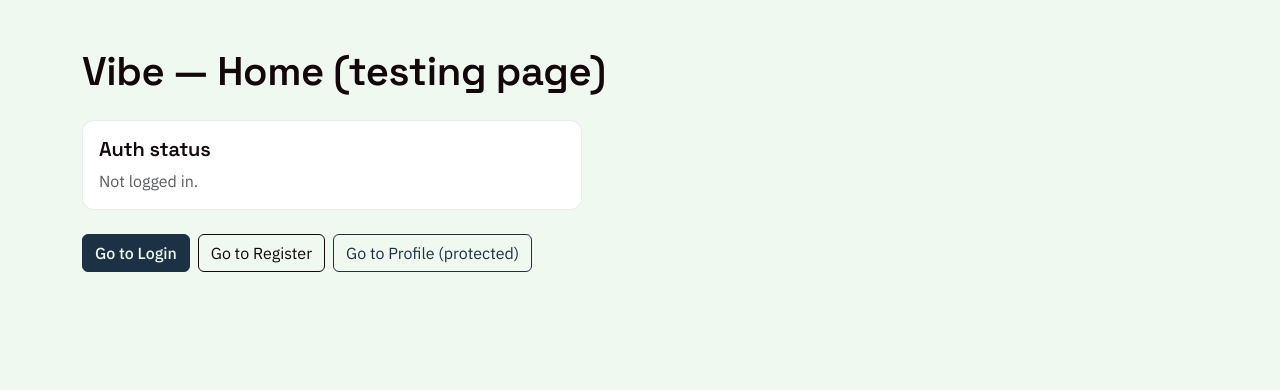
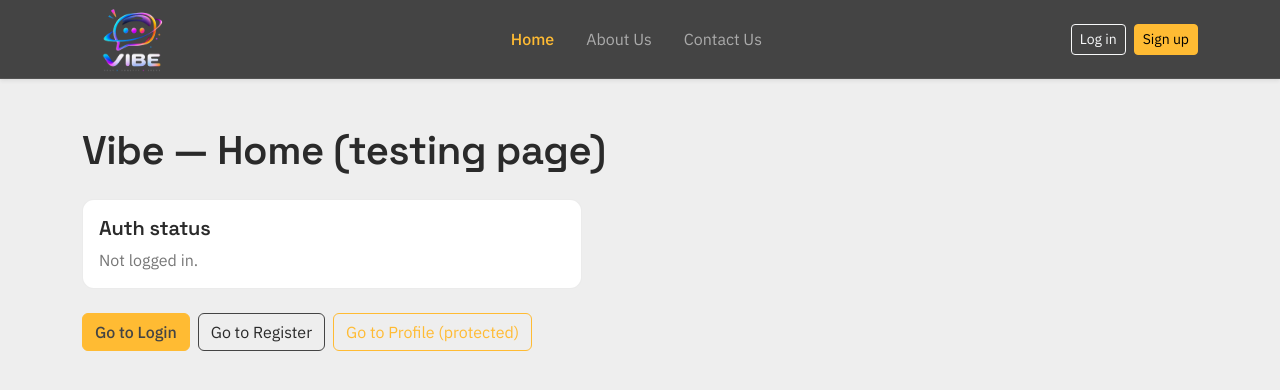
Before and after one commit to Gaurab-Tandukar/Vibe, a React (Vite) app in the folder Vibe-frontend/: page / in a window 1280 px wide. Shown: the top 390 px of the page. Built offline with nearby package versions, Linux system fonts and the light colour scheme; no server answers.

Commit message:
theme changed + navbar modified

```diff
--- a/Vibe-frontend/src/App.jsx
+++ b/Vibe-frontend/src/App.jsx
@@ -1,6 +1,19 @@
+import { useEffect } from "react";
+import { useLocation } from "react-router-dom";
 import "./App.css";
 import AppRoutes from "./routes/AppRoutes";
+
 function App() {
+  const location = useLocation();
+
+  // Safety net: Bootstrap's offcanvas sometimes leaves "overflow: hidden"
+  // stuck on <body> if the panel doesn't close cleanly during navigation.
+  // Clearing it on every route change guarantees scrolling never stays locked.
+  useEffect(() => {
+    document.body.style.overflow = "";
+    document.body.classList.remove("offcanvas-backdrop");
+  }, [location]);
+
   return <AppRoutes />;
 }
 
--- a/Vibe-frontend/src/components/Navbar.jsx
+++ b/Vibe-frontend/src/components/Navbar.jsx
@@ -0,0 +1,146 @@
+import { Link, NavLink, useNavigate } from "react-router-dom";
+import { useAuth } from "../hooks/useAuth";
+import vibeLogo from "../assets/vibe-logo.png";
+
+export default function Navbar() {
+  const { isAuthenticated, user, logout } = useAuth();
+  const navigate = useNavigate();
+
+  function handleLogout() {
+    logout();
+    navigate("/login");
+  }
+
+  return (
+    <nav
+      className="navbar navbar-expand-lg navbar-dark shadow-sm"
+      style={{
+        backgroundColor: "#444444",
+        borderBottom: "1px solid rgba(255,255,255,0.08)",
+        paddingTop: "0.35rem",
+        paddingBottom: "0.35rem",
+        overflow: "visible",
+      }}
+    >
+      <div className="container" style={{ overflow: "visible" }}>
+        <Link
+          className="navbar-brand fw-bold d-flex align-items-center"
+          to="/"
+          style={{ overflow: "visible" }}
+        >
+          <img
+            src={vibeLogo}
+            alt="Vibe Logo"
+            style={{
+              height: "96px",
+              marginTop: "-15px",
+              marginBottom: "-24px",
+              marginRight: "8px",
+            }}
+          />
+        </Link>
+
+        <button
+          className="navbar-toggler"
+          type="button"
+          data-bs-toggle="offcanvas"
+          data-bs-target="#navbarOffcanvas"
+          aria-controls="navbarOffcanvas"
+          aria-label="Toggle navigation"
+        >
+          <span className="navbar-toggler-icon"></span>
+        </button>
+
+        <div
+          className="offcanvas offcanvas-end text-bg-dark offcanvas-lg w-50"
+          tabIndex="-1"
+          id="navbarOffcanvas"
+          aria-labelledby="navbarOffcanvasLabel"
+        >
+          <div className="offcanvas-header">
+            <h5 className="offcanvas-title" id="navbarOffcanvasLabel">
+              Vibe
+            </h5>
+            <button
+              type="button"
+              className="btn-close btn-close-white"
+              data-bs-dismiss="offcanvas"
+              data-bs-target="#navbarOffcanvas"
+              aria-label="Close"
+            ></button>
+          </div>
+
+          {/*
+            "d-flex flex-column h-100" on mobile: nav links sit at the top,
+            and "mt-auto" on the buttons wrapper pushes it all the way to the
+            bottom of the panel. On desktop (lg+), "d-lg-flex" + "flex-lg-row"
+            below overrides this back to a normal inline row, matching the
+            rest of the navbar.
+          */}
+          <div className="offcanvas-body d-flex flex-column flex-lg-row h-100 h-lg-auto align-items-lg-center justify-content-lg-between">
+            <ul className="navbar-nav flex-grow-1 justify-content-center gap-3 mb-3 mb-lg-0">
+              <li className="nav-item">
+                <NavLink className="nav-link" to="/" end>
+                  Home
+                </NavLink>
+              </li>
+              <li className="nav-item">
+                <NavLink className="nav-link" to="/about">
+                  About Us
+                </NavLink>
+              </li>
+              <li className="nav-item">
+                <NavLink className="nav-link" to="/contact">
+                  Contact Us
+                </NavLink>
+              </li>
+              {isAuthenticated && (
+                <li className="nav-item">
+                  <NavLink className="nav-link" to="/profile">
+                    Profile
+                  </NavLink>
+                </li>
+              )}
+            </ul>
+
+            {/*
+              Mobile: stacked, full-width buttons pinned to the bottom (d-grid + mt-auto).
+              Desktop (lg+): back to a normal inline row next to the nav links.
+            */}
+            <div className="d-grid gap-2 d-lg-flex align-items-lg-center mt-auto mt-lg-0">
+              {isAuthenticated ? (
+                <>
+                  <span className="navbar-text mb-2 mb-lg-0 me-lg-2 text-center">
+                    Hi, {user?.username}
+                  </span>
+                  <button
+                    className="btn btn-outline-light btn-sm"
+                    onClick={handleLogout}
+                  >
+                    Log out
+                  </button>
+                </>
+              ) : (
+                <>
+                  <Link to="/login" className="btn btn-outline-light btn-sm">
+                    Log in
+                  </Link>
+                  <Link
+                    to="/register"
+                    className="btn btn-light btn-sm"
+                    style={{
+                      backgroundColor: "var(--vibe-highlight)",
+                      borderColor: "var(--vibe-highlight)",
+                    }}
+                  >
+                    Sign up
+                  </Link>
+                </>
+              )}
+            </div>
+          </div>
+        </div>
+      </div>
+    </nav>
+  );
+}
--- a/Vibe-frontend/src/index.css
+++ b/Vibe-frontend/src/index.css
@@ -3,11 +3,12 @@
 @import url("https://fonts.googleapis.com/css2?family=Space+Grotesk:wght@500;600;700&family=IBM+Plex+Sans:wght@400;500;600&display=swap");
 
 :root {
-  --vibe-bg: #eff9f0;
-  --vibe-ink: #13070c;
-  --vibe-primary: #1c3144;
-  --vibe-primary-hover: #142433;
-  --vibe-primary-soft: rgba(28, 49, 68, 0.08);
+  --vibe-bg: #eee; /* page background - primary */
+  --vibe-surface: #444444; /* navbar, cards, offcanvas - secondary */
+  --vibe-ink: #2a2a2a; /* text directly on the white page (not inside a dark surface) */
+  --vibe-on-dark: #fffefe; /* text inside navbar/cards/dark surfaces */
+  --vibe-highlight: #ffbb33; /* accent - buttons, links, focus, active states */
+  --vibe-highlight-hover: #e6a62e;
 
   --vibe-font-heading: "Space Grotesk", sans-serif;
   --vibe-font-body: "IBM Plex Sans", sans-serif;
@@ -24,93 +25,118 @@ h2,
 h3,
 h4,
 h5,
-h6,
-.card-title {
+h6 {
   font-family: var(--vibe-font-heading);
   font-weight: 600;
   letter-spacing: -0.01em;
+  color: var(--vibe-ink);
+}
+
+.text-muted {
+  color: #777777 !important;
 }
 
 /* ===== Buttons ===== */
 .btn-primary {
-  background-color: var(--vibe-primary);
-  border-color: var(--vibe-primary);
-  color: var(--vibe-bg);
+  background-color: var(--vibe-highlight);
+  border-color: var(--vibe-highlight);
+  color: var(--vibe-surface);
   font-weight: 500;
 }
 
 .btn-primary:hover,
 .btn-primary:focus,
 .btn-primary:active {
-  background-color: var(--vibe-primary-hover);
-  border-color: var(--vibe-primary-hover);
-  color: var(--vibe-bg);
+  background-color: var(--vibe-highlight-hover);
+  border-color: var(--vibe-highlight-hover);
+  color: var(--vibe-surface);
 }
 
 .btn-outline-primary {
-  color: var(--vibe-primary);
-  border-color: var(--vibe-primary);
+  color: var(--vibe-highlight);
+  border-color: var(--vibe-highlight);
 }
 
 .btn-outline-primary:hover {
-  background-color: var(--vibe-primary);
-  color: var(--vibe-bg);
+  background-color: var(--vibe-highlight);
+  color: var(--vibe-surface);
 }
 
 .btn-secondary {
   background-color: transparent;
-  border-color: var(--vibe-ink);
+  border-color: var(--vibe-surface);
   color: var(--vibe-ink);
 }
 
 .btn-secondary:hover {
-  background-color: var(--vibe-ink);
-  border-color: var(--vibe-ink);
-  color: var(--vibe-bg);
+  background-color: var(--vibe-surface);
+  border-color: var(--vibe-surface);
+  color: var(--vibe-on-dark);
 }
 
 /* ===== Links ===== */
 a {
-  color: var(--vibe-primary);
+  color: var(--vibe-highlight);
   text-decoration: underline;
   text-underline-offset: 2px;
 }
 
 a:hover {
-  color: var(--vibe-primary-hover);
+  color: var(--vibe-highlight-hover);
 }
 
-/* ===== Cards ===== */
+/* ===== Cards (light surface - navbar stays dark separately) ===== */
 .card {
   background-color: #ffffff;
-  border: 1px solid rgba(19, 7, 12, 0.08);
+  border: 1px solid rgba(0, 0, 0, 0.08);
   border-radius: 0.75rem;
   color: var(--vibe-ink);
 }
 
-/* ===== Forms ===== */
+.card-title,
+.card-body,
+.card-text {
+  color: var(--vibe-ink);
+}
+
+/* ===== Forms (sit inside light cards) ===== */
 .form-label {
   font-weight: 500;
   font-size: 0.9rem;
+  color: var(--vibe-ink);
 }
 
 .form-control {
-  border-color: rgba(19, 7, 12, 0.15);
+  background-color: #ffffff;
+  border-color: rgba(0, 0, 0, 0.15);
+  color: var(--vibe-ink);
 }
 
 .form-control:focus {
-  border-color: var(--vibe-primary);
-  box-shadow: 0 0 0 0.2rem var(--vibe-primary-soft);
+  background-color: #ffffff;
+  color: var(--vibe-ink);
+  border-color: var(--vibe-highlight);
+  box-shadow: 0 0 0 0.2rem rgba(255, 187, 51, 0.25);
+}
+
+.form-control::placeholder {
+  color: #999999;
 }
 
 /* ===== Alerts ===== */
 .alert-danger {
-  background-color: #fdecea;
-  border-color: rgba(220, 53, 69, 0.2);
-  color: #7a1f1f;
+  background-color: rgba(220, 53, 69, 0.15);
+  border-color: rgba(220, 53, 69, 0.4);
+  color: #ff8a8a;
 }
 
-/* ===== Spinner (uses primary instead of Bootstrap blue) ===== */
+/* ===== Spinner ===== */
 .spinner-border.text-primary {
-  color: var(--vibe-primary) !important;
+  color: var(--vibe-highlight) !important;
 }
+
+/* ===== Nav active link highlight ===== */
+.nav-link.active {
+  color: var(--vibe-highlight) !important;
+  font-weight: 500;
+}
--- a/Vibe-frontend/src/main.jsx
+++ b/Vibe-frontend/src/main.jsx
@@ -3,6 +3,7 @@ import { createRoot } from "react-dom/client";
 import { BrowserRouter } from "react-router-dom";
 import { AuthProvider } from "./context/AuthContext";
 import "bootstrap/dist/css/bootstrap.min.css";
+import "bootstrap/dist/js/bootstrap.bundle.min.js";
 import "bootstrap-icons/font/bootstrap-icons.css";
 import "./index.css";
 
--- /dev/null
+++ b/Vibe-frontend/src/pages/AboutPage.jsx
@@ -0,0 +1,8 @@
+export default function AboutPage() {
+  return (
+    <div className="container py-5">
+      <h1>About Us</h1>
+      <p className="text-muted">Placeholder — write your real content here.</p>
+    </div>
+  );
+}
--- /dev/null
+++ b/Vibe-frontend/src/pages/ContactPage.jsx
@@ -0,0 +1,8 @@
+export default function ContactPage() {
+  return (
+    <div className="container py-5">
+      <h1>Contact Us</h1>
+      <p className="text-muted">Placeholder — write your real content here.</p>
+    </div>
+  );
+}
--- a/Vibe-frontend/src/pages/HomePage.jsx
+++ b/Vibe-frontend/src/pages/HomePage.jsx
@@ -1,10 +1,13 @@
 import { Link } from "react-router-dom";
 import { useAuth } from "../hooks/useAuth";
+import Navbar from "../components/Navbar";
 
 export default function HomePage() {
   const { user, isAuthenticated, logout } = useAuth();
 
   return (
+    <>
+      <Navbar />
       <div className="container py-5">
         <h1>Vibe — Home (testing page)</h1>
 
@@ -44,5 +47,6 @@ export default function HomePage() {
           </Link>
         </div>
       </div>
+    </>
   );
 }
--- a/Vibe-frontend/src/routes/AppRoutes.jsx
+++ b/Vibe-frontend/src/routes/AppRoutes.jsx
@@ -4,11 +4,15 @@ import HomePage from "../pages/HomePage";
 import LoginPage from "../pages/LoginPage";
 import RegisterPage from "../pages/RegisterPage";
 import ProfilePage from "../pages/ProfilePage";
+import AboutPage from "../pages/AboutPage";
+import ContactPage from "../pages/ContactPage";
 
 export default function AppRoutes() {
   return (
     <Routes>
       <Route path="/" element={<HomePage />} />
+      <Route path="/about" element={<AboutPage />} />
+      <Route path="/contact" element={<ContactPage />} />
 
       <Route path="/login" element={<LoginPage />} />
       <Route path="/register" element={<RegisterPage />} />
```
Also changed, not shown: Vibe-frontend/src/assets/vibe-icon.png (added), Vibe-frontend/src/assets/vibe-logo.png (added). Lines whose indentation alone changed are shown as unchanged.
